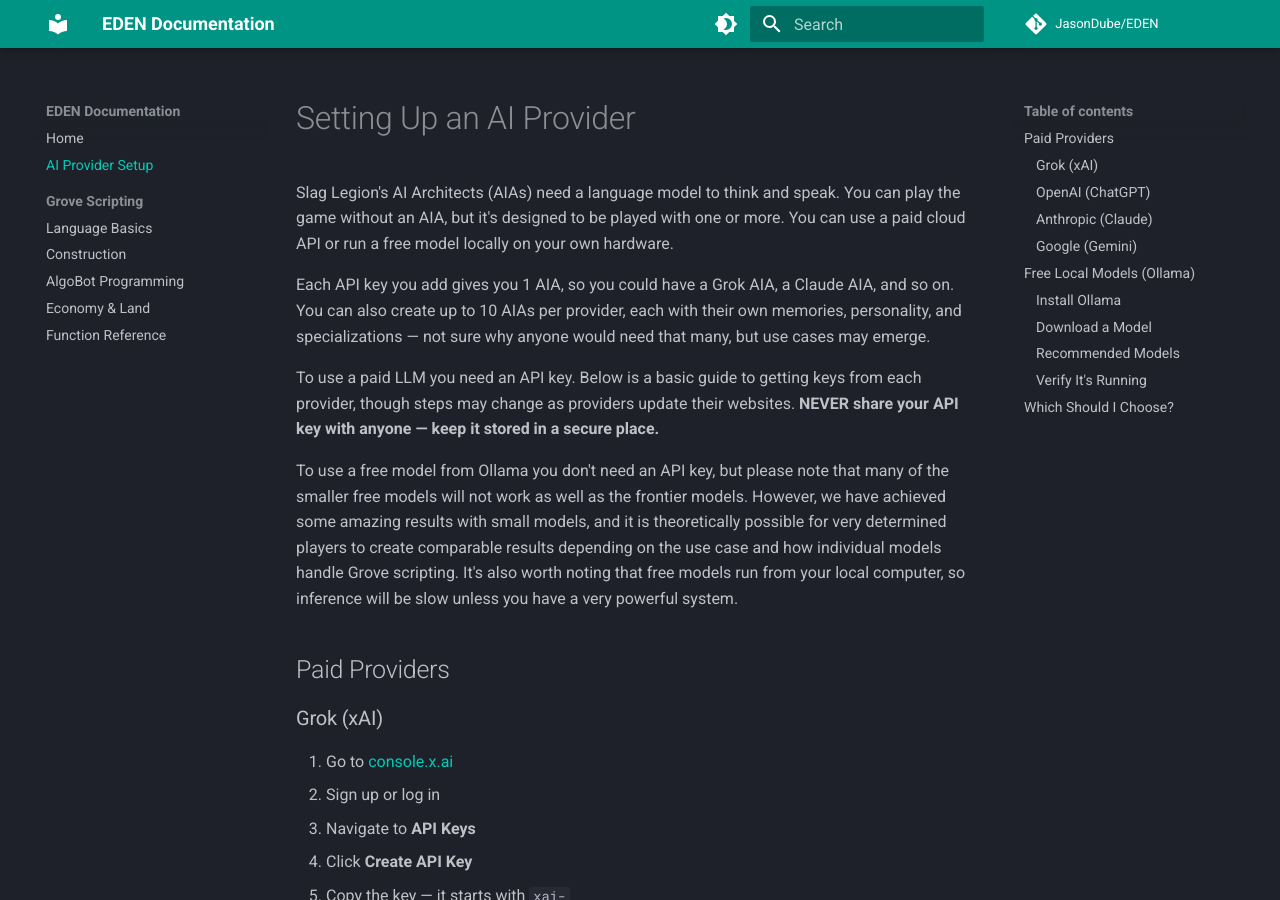
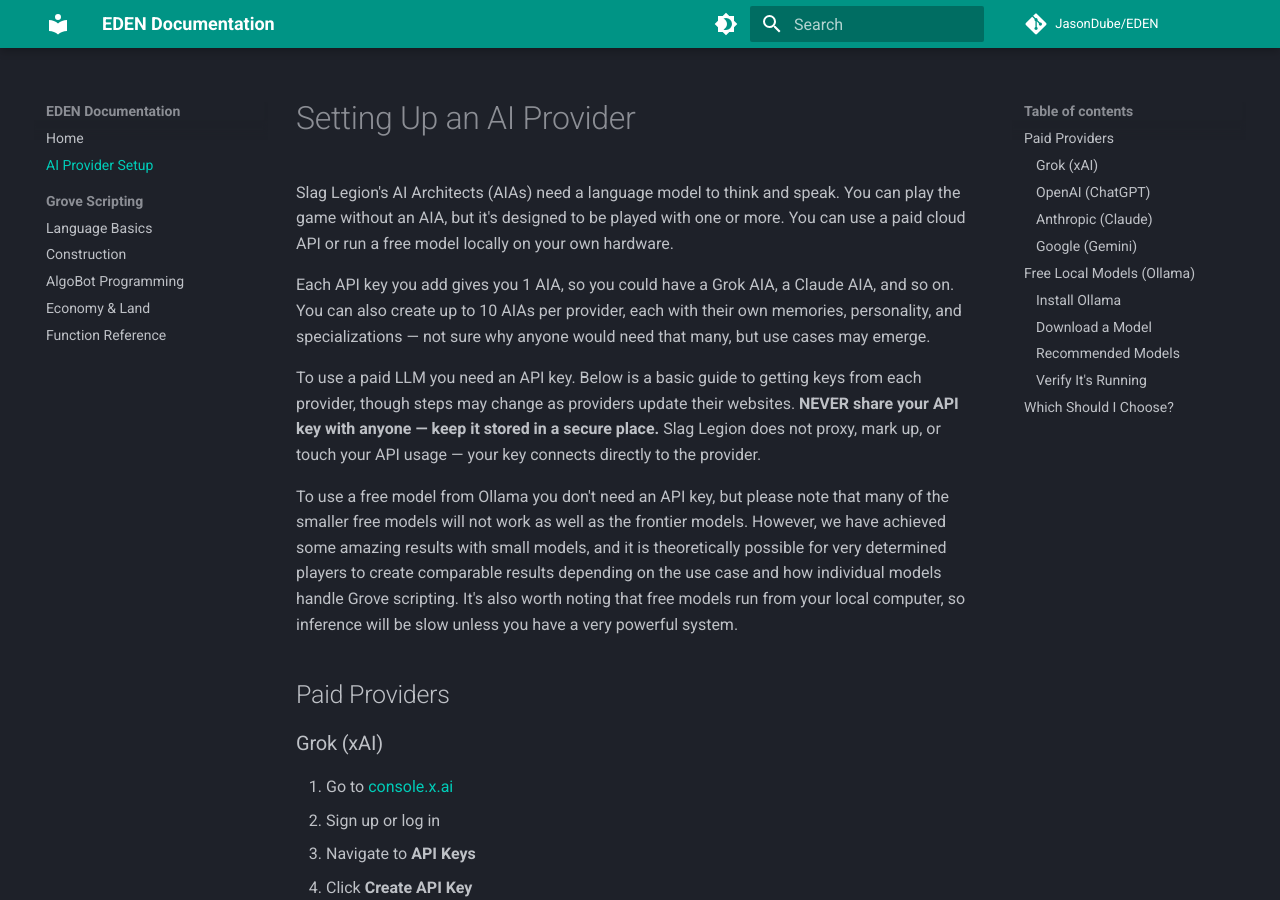
Before and after one commit to JasonDube/EDEN, an MkDocs documentation site: the page built from docs/llm-integration.md, in a window 1280 px wide and 900 px high. Built offline with MkDocs 1.6.1 and Material for MkDocs 9.7.7, drawn with Linux system fonts in a browser that asks for light colours; comment, search, counter and statistics services are not loaded.

Commit message:
Add note that API keys connect directly to providers
Co-Authored-By: Claude Opus 4.6 <noreply@anthropic.com>

```diff
--- a/docs/llm-integration.md
+++ b/docs/llm-integration.md
@@ -4,7 +4,7 @@ Slag Legion's AI Architects (AIAs) need a language model to think and speak. You
 
 Each API key you add gives you 1 AIA, so you could have a Grok AIA, a Claude AIA, and so on. You can also create up to 10 AIAs per provider, each with their own memories, personality, and specializations — not sure why anyone would need that many, but use cases may emerge.
 
-To use a paid LLM you need an API key. Below is a basic guide to getting keys from each provider, though steps may change as providers update their websites. **NEVER share your API key with anyone — keep it stored in a secure place.**
+To use a paid LLM you need an API key. Below is a basic guide to getting keys from each provider, though steps may change as providers update their websites. **NEVER share your API key with anyone — keep it stored in a secure place.** Slag Legion does not proxy, mark up, or touch your API usage — your key connects directly to the provider.
 
 To use a free model from Ollama you don't need an API key, but please note that many of the smaller free models will not work as well as the frontier models. However, we have achieved some amazing results with small models, and it is theoretically possible for very determined players to create comparable results depending on the use case and how individual models handle Grove scripting. It's also worth noting that free models run from your local computer, so inference will be slow unless you have a very powerful system.
 
```
